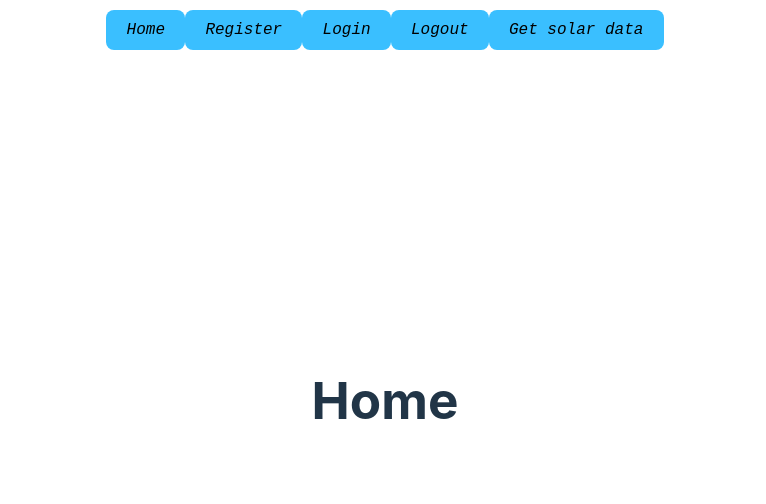
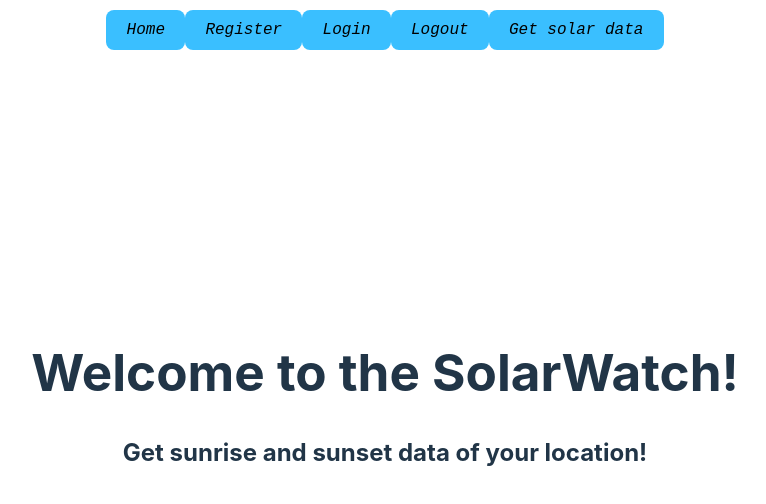
Before and after one commit to CodecoolGlobal/solarwatch-api-csharp-Tyna1992, a React (Vite) app in the folder SolarWatchClient/: page / in a window 1280 px wide. Shown: the top 504 px of the page, without its empty margins (255-1021 px from the left). Built offline with nearby package versions, Linux system fonts and the light colour scheme.

Commit message:
Welcoming message for home page

```diff
--- a/SolarWatchClient/src/Pages/Home.jsx
+++ b/SolarWatchClient/src/Pages/Home.jsx
@@ -6,7 +6,8 @@ function Home(){
 
     return(
         <div>
-            <h1>Home</h1>
+            <h1>Welcome to the SolarWatch!</h1>
+            <h2>Get sunrise and sunset data of your location!</h2>
         </div>
     )
 }
```
